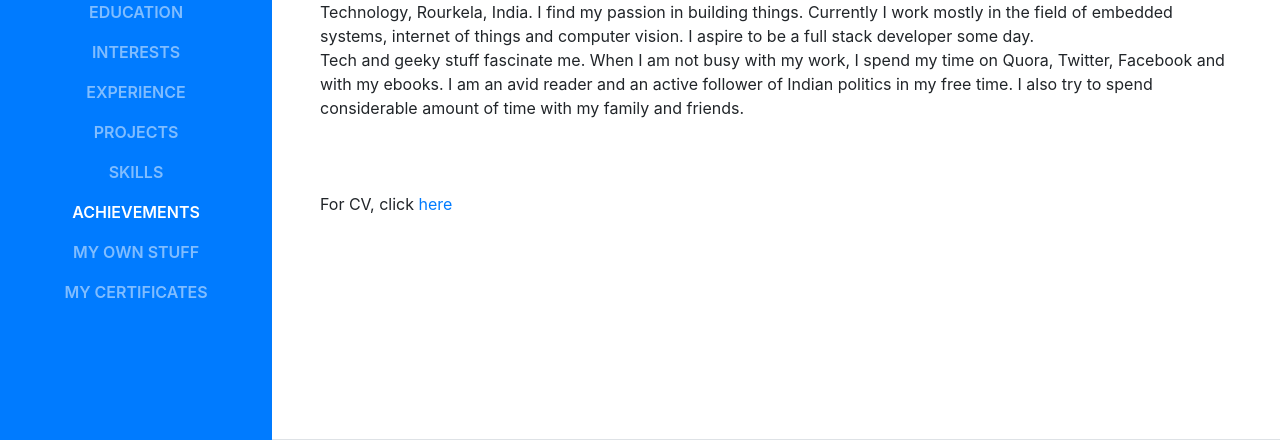
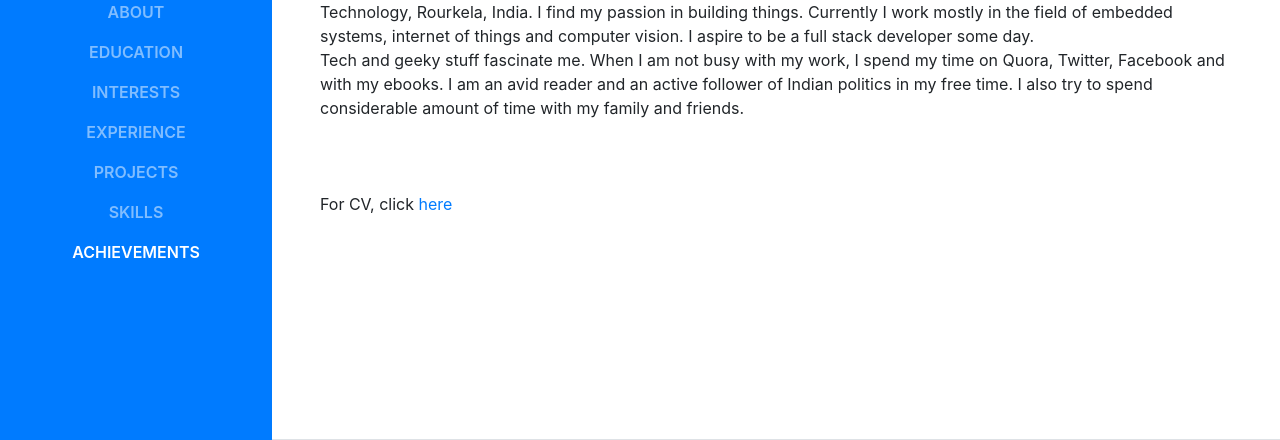
Before and after one commit to ss-rath/ss-rath.github.io, a website with bundled scripts: page index.html in a window 1280 px wide. Shown: the part 360-800 px from the top of the page. Built offline with nearby package versions, Linux system fonts and the light colour scheme; a web font is replaced by a local one.

Commit message:
Update index.html

```diff
--- a/index.html
+++ b/index.html
@@ -62,12 +62,7 @@
             <a class="nav-link js-scroll-trigger" href="#achievements">Achievements</a>
           </li>
 
-		  <li class="nav-item">
-            <a class="nav-link js-scroll-trigger" href="https://drive.google.com/open?id=1BK-Qoyu-BswgI6HArfS5zgiPZ6oI6NWq">My own stuff</a>
-          </li>
-		  <li class="nav-item">
-            <a class="nav-link js-scroll-trigger" href="https://drive.google.com/open?id=0B-PlRxS4GTr_RkNPTjBvRExwbDg">My certificates</a>
-          </li>
+
         </ul>
       </div>
     </nav>
@@ -317,6 +312,7 @@
              Academic Excellence for 2015-16 &amp; 2016-17
 			</li>
           </ul>
+		<br>
 		<p><a href="https://drive.google.com/open?id=1BK-Qoyu-BswgI6HArfS5zgiPZ6oI6NWq">My own stuff</a></p>
 		<p><a href="https://drive.google.com/open?id=0B-PlRxS4GTr_RkNPTjBvRExwbDg">My certificates</a></p>
         </div>
```
